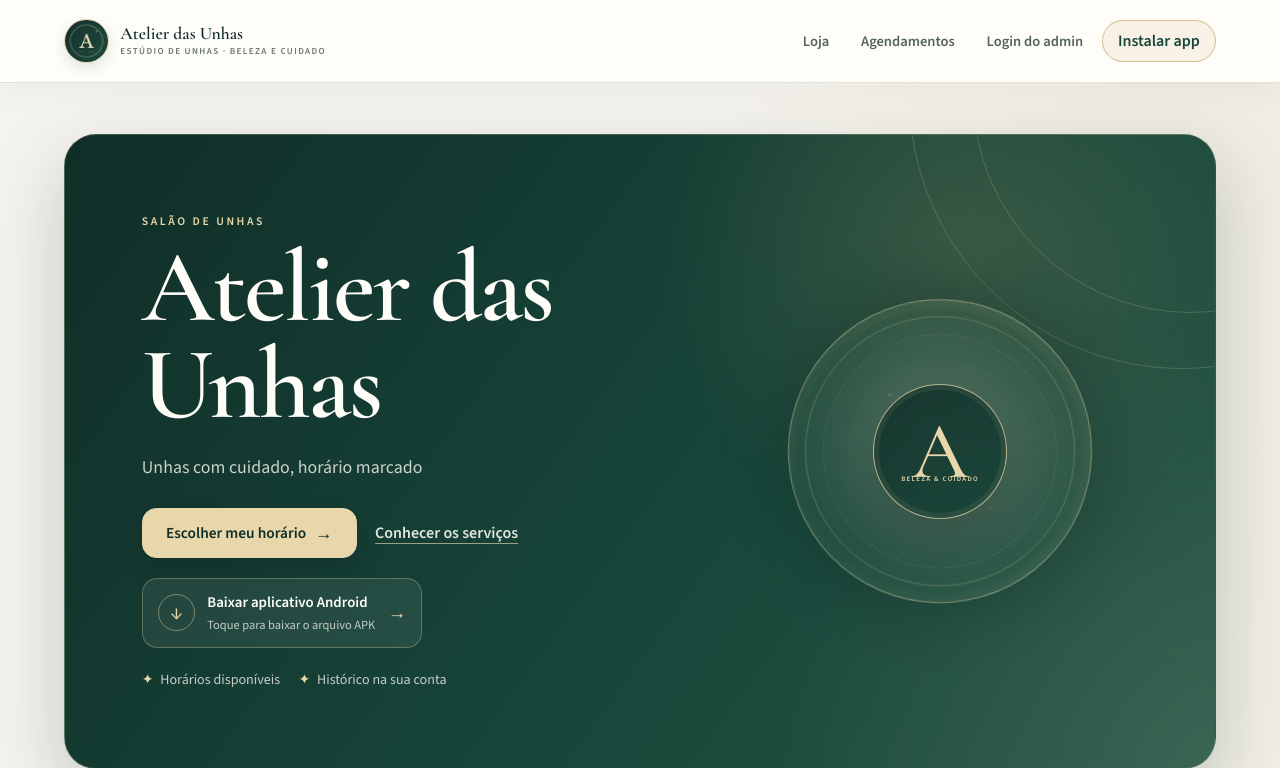
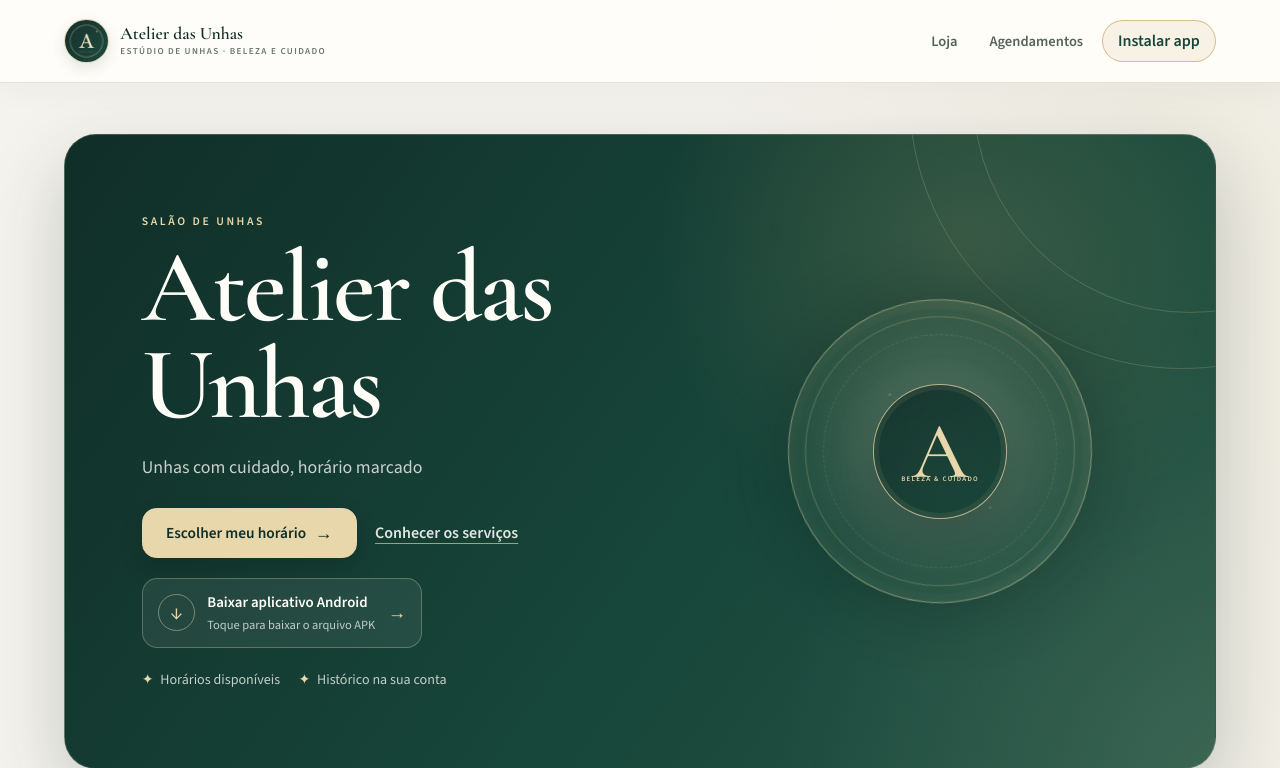
Before and after one commit to voicesz1/agendamento-salao, a FastAPI app: page / in a window 1280 px wide. Shown: the top 768 px of the page. Run offline with FastAPI, Linux system fonts and the light colour scheme; data comes from the database, SQL or seed files in the repository.

Commit message:
remocao do botao de admin

```diff
--- a/app/templates/base.html
+++ b/app/templates/base.html
@@ -22,7 +22,6 @@
     <nav aria-label="Navegação principal">
       <a href="/">Loja</a>
       <a href="/agendar">Agendamentos</a>
-      <a href="/admin/login">Login do admin</a>
       <button class="install-app" id="install-app" type="button">Instalar app</button>
     </nav>
   </header>
```
